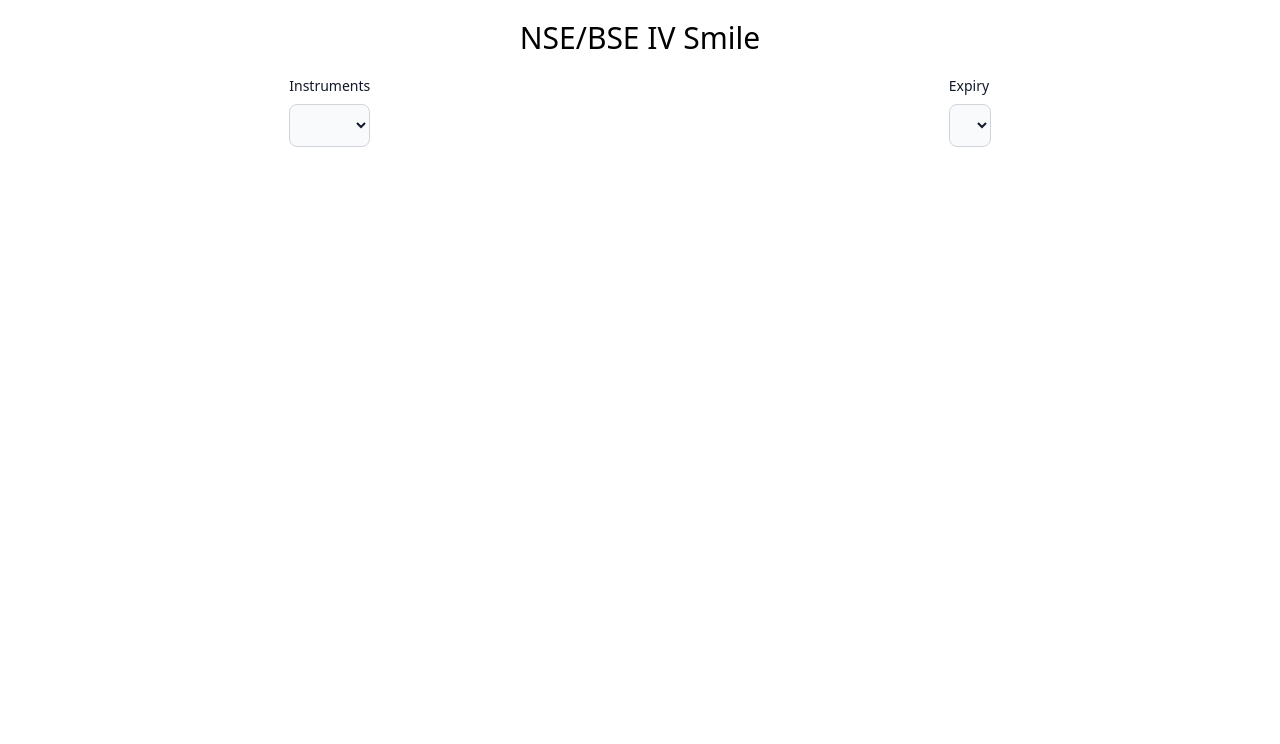
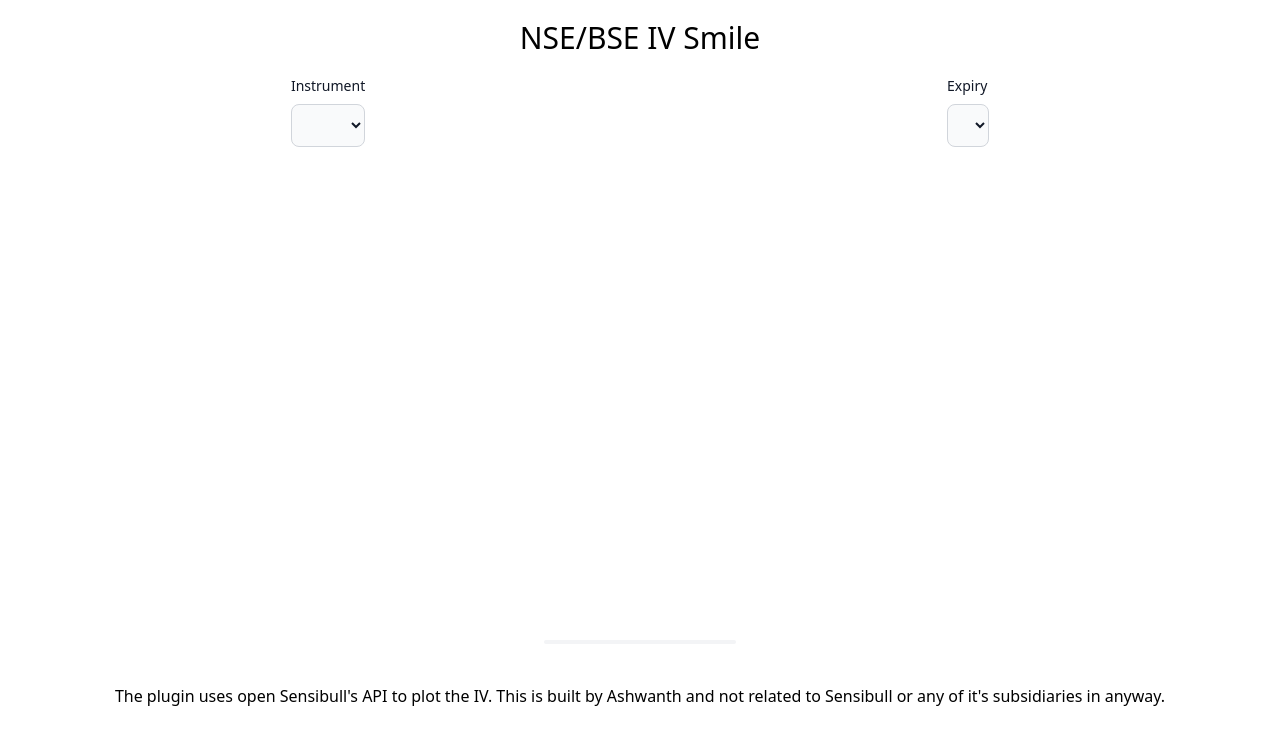
Before and after one commit to ashwanthkumar/vix-smile-google-chrome-plugin, a browser extension: page ivsmile.html in a window 1280 px wide. Drawn offline with Linux system fonts and the light colour scheme.

Commit message:
Adding a note that we're not related to Sensibull in anyway

```diff
--- a/ivsmile.html
+++ b/ivsmile.html
@@ -4,7 +4,7 @@
 <head>
   <meta charset="UTF-8">
   <meta name="viewport" content="width=device-width, initial-scale=1.0">
-  <title>IV Smile Viz (powered by Sensibull Data)</title>
+  <title>IV Smile Viz</title>
   <script src="js/jquery.min.js"></script>
   <script src="js/lodash.min.js"></script>
   <script src="js/chart.umd.js"></script>
@@ -12,7 +12,7 @@
   <link href="./ivsmile.css" rel="stylesheet">
 </head>
 
-<body>
+<body class="mx-auto">
   <div class="p-5">
     <h1 class="text-3xl text-center">NSE/BSE IV Smile</h1>
   </div>
@@ -20,7 +20,7 @@
   <div class="flex flex-row">
     <div class="max-w-sm mx-auto">
       <!-- Instruments -->
-      <label for="instruments" class="block mb-2 text-sm font-medium text-gray-900">Instruments</label>
+      <label for="instruments" class="block mb-2 text-sm font-medium text-gray-900">Instrument</label>
       <select id="instruments"
         class="bg-gray-50 border border-gray-300 text-gray-900 text-sm rounded-lg focus:ring-blue-500 focus:border-blue-500 block w-full p-2.5 dark:bg-gray-700 dark:border-gray-600 dark:placeholder-gray-400 dark:text-white dark:focus:ring-blue-500 dark:focus:border-blue-500"
         name="instruments"></select>
@@ -40,6 +40,13 @@
       <canvas id="smile"></canvas>
     </div>
   </div>
+
+  <hr class="w-48 h-1 mx-auto my-4 bg-gray-100 border-0 rounded md:my-10 dark:bg-gray-700">
+
+  <div class="text-center">
+    The plugin uses open Sensibull's API to plot the IV. This is built by Ashwanth and not related to Sensibull or any of it's subsidiaries in anyway.
+  </div>
+
 </body>
 <script src="ivsmile.js"></script>
 
```
Also changed, not shown: ivsmile.css.
